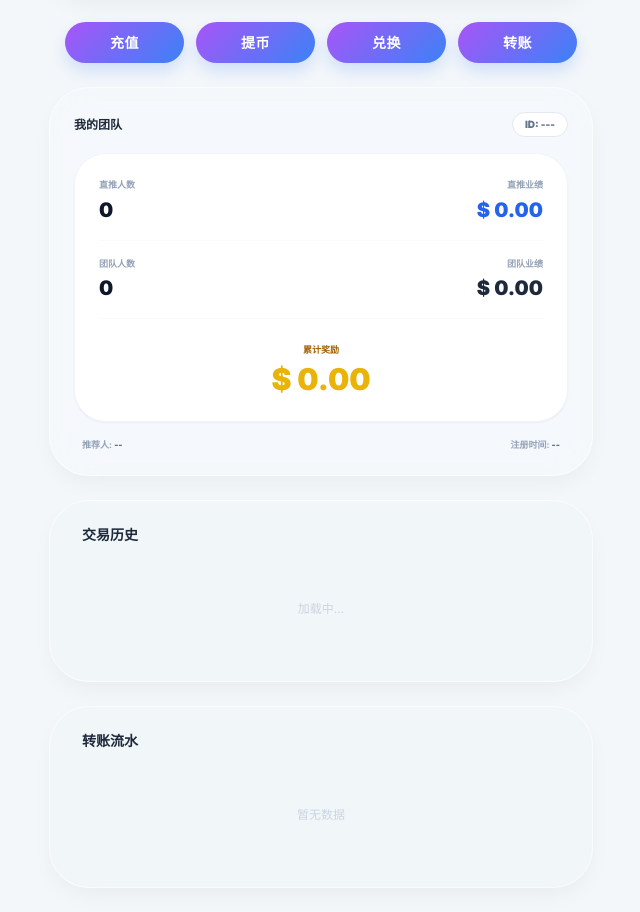
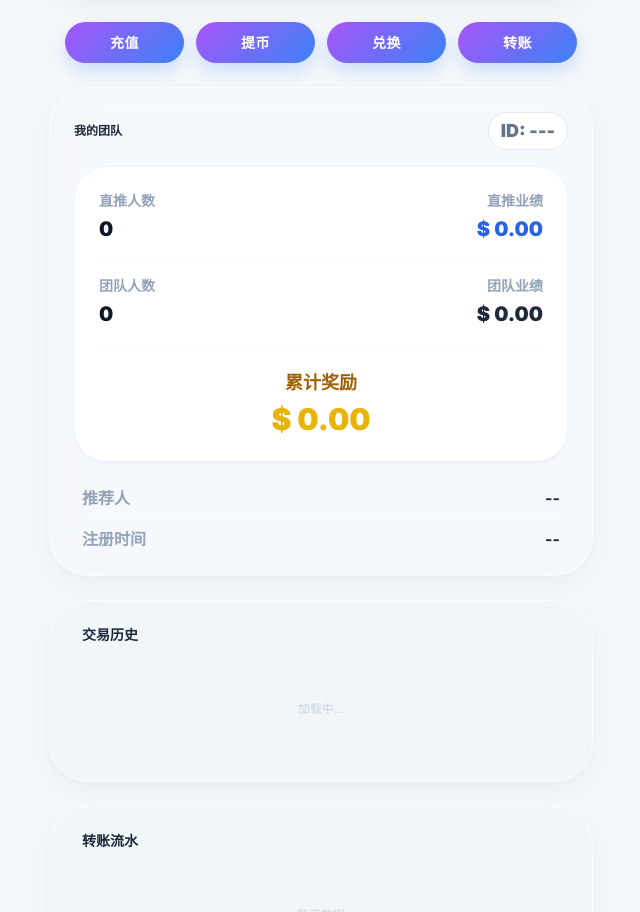
Before and after one commit to huafang188/Future-Blockchain-Space, a plain HTML site: page index.html in a window 1280 px wide. Shown: the part 1278-2190 px from the top of the page, without its empty margins (319-959 px from the left). Drawn offline with nearby package versions, Linux system fonts and the light colour scheme.

Commit message:
Update index.html

```diff
--- a/index.html
+++ b/index.html
@@ -117,40 +117,46 @@
         <section class="glass-card rounded-[2.5rem] p-6 bg-slate-50/50">
             <div class="flex justify-between items-center mb-4">
                 <h3 class="font-black text-slate-800 text-xs uppercase" data-i18n="team_title">我的团队</h3>
-                <span class="text-[10px] font-black text-slate-500 bg-white px-3 py-1 rounded-full border border-slate-200">ID: <span id="info_inviteCode">---</span></span>
+                <span class="text-lg font-black text-slate-500 bg-white px-3 py-1 rounded-full border border-slate-200">ID: <span id="info_inviteCode">---</span></span>
             </div>
 
             <div class="bg-white rounded-[2rem] p-6 space-y-4 border border-slate-100 shadow-sm">
                 <div class="grid grid-cols-2 gap-4 pb-4 border-b border-slate-50">
                     <div>
-                        <p class="text-[9px] text-slate-400 font-black uppercase mb-1" data-i18n="direct_num">直推人数</p>
+                        <p class="text-sm text-slate-400 font-black uppercase mb-1" data-i18n="direct_num">直推人数</p>
                         <p class="text-xl font-black text-slate-900" id="team_directCount">0</p>
                     </div>
                     <div class="text-right">
-                        <p class="text-[9px] text-slate-400 font-black uppercase mb-1" data-i18n="direct_sales">直推业绩</p>
+                        <p class="text-sm text-slate-400 font-black uppercase mb-1" data-i18n="direct_sales">直推业绩</p>
                         <p class="text-xl font-black text-blue-600">$ <span id="team_directSales">0.00</span></p>
                     </div>
                 </div>
                 <div class="grid grid-cols-2 gap-4 pb-4 border-b border-slate-50">
                     <div>
-                        <p class="text-[9px] text-slate-400 font-black uppercase mb-1" data-i18n="team_num">团队总人数</p>
+                        <p class="text-sm text-slate-400 font-black uppercase mb-1" data-i18n="team_num">团队总人数</p>
                         <p class="text-xl font-black text-slate-900" id="team_totalCount">0</p>
                     </div>
                     <div class="text-right">
-                        <p class="text-[9px] text-slate-400 font-black uppercase mb-1" data-i18n="team_sales">团队总业绩</p>
+                        <p class="text-sm text-slate-400 font-black uppercase mb-1" data-i18n="team_sales">团队总业绩</p>
                         <p class="text-xl font-black text-slate-800">$ <span id="team_totalSales">0.00</span></p>
                     </div>
                 </div>
                 <div class="pt-2 text-center">
-                    <p class="text-[9px] text-yellow-700 font-black uppercase mb-1" data-i18n="total_rewards">累计奖励</p>
+                    <p class="text-lg text-yellow-700 font-black uppercase mb-1" data-i18n="total_rewards">累计奖励</p>
                     <p class="text-3xl font-black text-yellow-500" id="team_totalReward">$ 0.00</p>
                 </div>
             </div>
 
-            <div class="mt-4 flex justify-between px-2 text-[9px] text-slate-400 font-bold uppercase">
-                <span>推荐人: <span id="info_inviter" class="text-slate-600">--</span></span>
-                <span>注册时间: <span id="info_regTime" class="text-slate-600">--</span></span>
-            </div>
+<div class="mt-6 flex flex-col gap-2 px-2 text-base text-slate-400 font-bold">
+    <div class="flex justify-between border-b border-slate-50 pb-2">
+        <span>推荐人</span>
+        <span id="info_inviter" class="text-slate-800">--</span>
+    </div>
+    <div class="flex justify-between">
+        <span>注册时间</span>
+        <span id="info_regTime" class="text-slate-800">--</span>
+    </div>
+</div>
         </section>
 
 <section class="glass-card rounded-[2.5rem] p-6 space-y-4">
```
